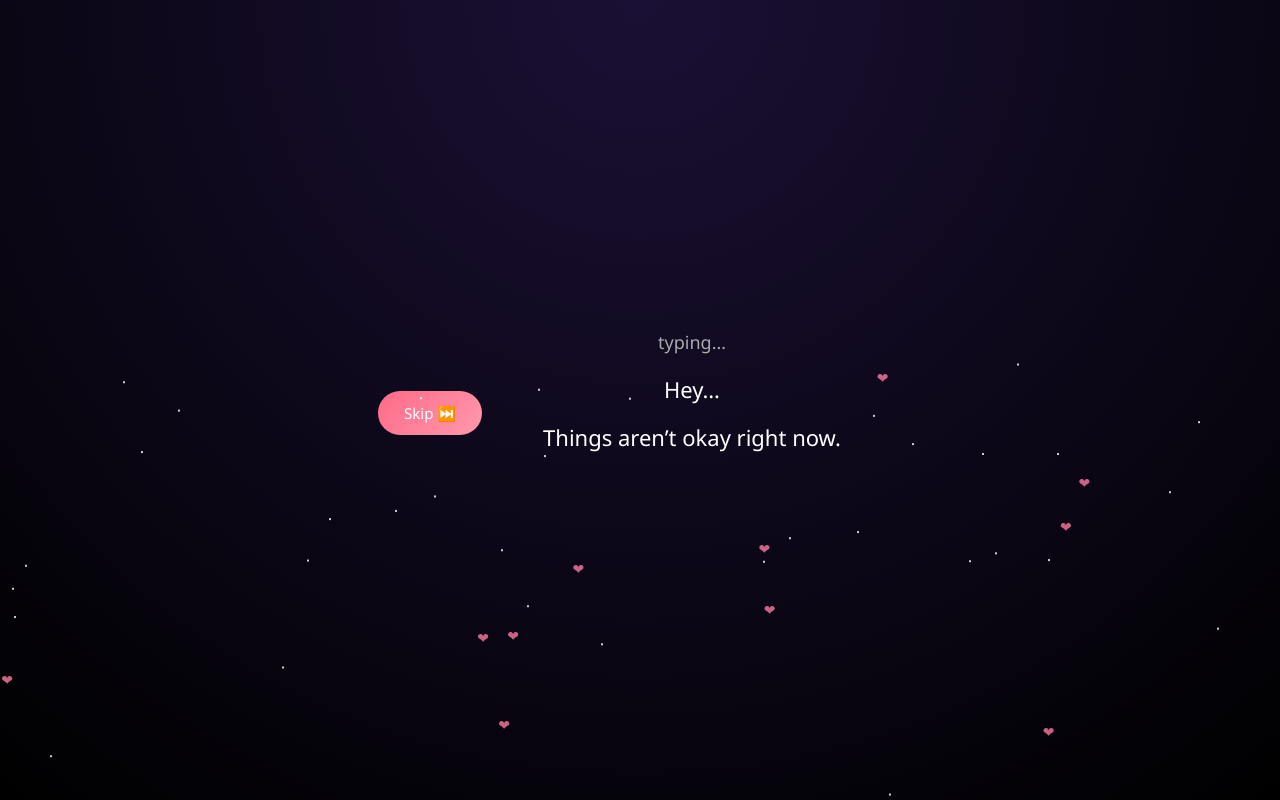
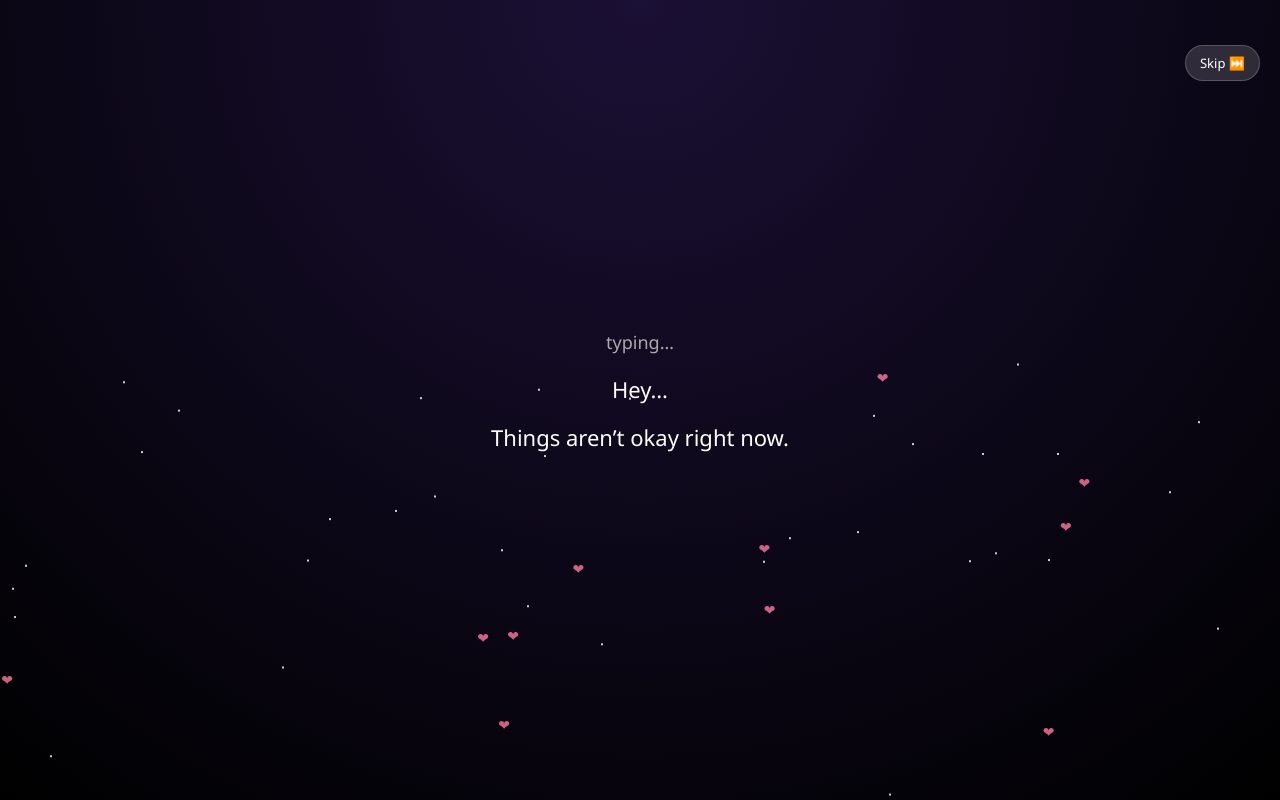
Before and after one commit to sunnychawla1711/sorry-message, a plain HTML site: page index.html in a window 1280 px wide. Shown: the top 800 px of the page. Drawn offline with Linux system fonts and the light colour scheme.

Commit message:
Update photo size and add skip button styles
Increased photo dimensions and added a skip button style.

```diff
--- a/index.html
+++ b/index.html
@@ -63,7 +63,7 @@
 }
 
 .photo{
-    width:120px;height:120px;
+    width:700px;height:700px;
     margin:20px auto;
     border-radius:50%;
     overflow:hidden;
@@ -71,6 +71,16 @@
     display:none;
 }
 .photo img{width:100%;height:100%;object-fit:cover;}
+
+.skip{
+    position:fixed;
+    top:20px;right:20px;
+    background:rgba(255,255,255,.15);
+    border:1px solid rgba(255,255,255,.2);
+    padding:8px 14px;
+    border-radius:20px;
+    font-size:13px;
+}
 
 button{
     margin-top:25px;
```
